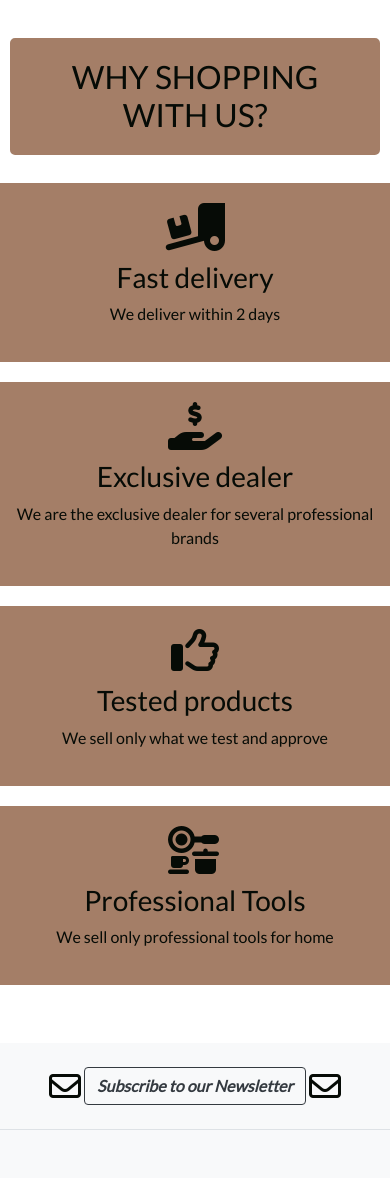
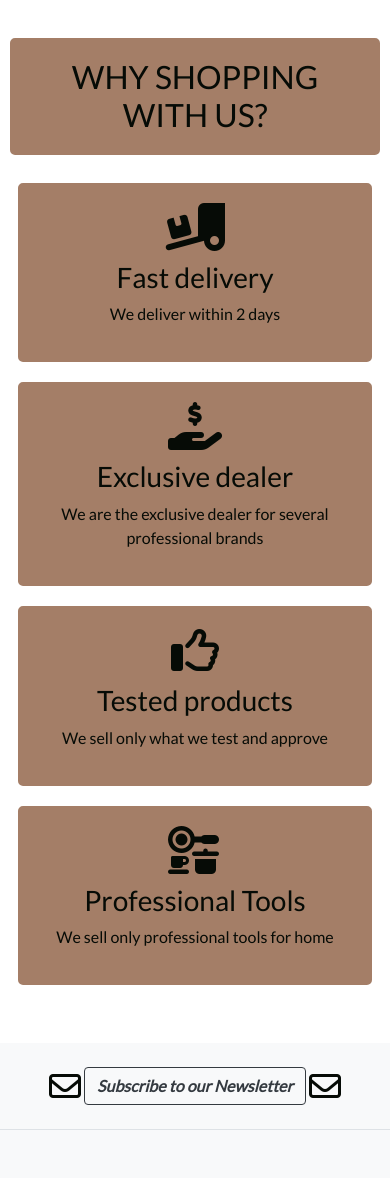
Before and after one commit to LudovicLeGuen/le_patissier, a Django app: page / in a window 390 px wide. Shown: the part 435-1613 px from the top of the page. Run offline with Django 3.2, Linux system fonts and the light colour scheme; some libraries are stand-ins or nearby versions.

Commit message:
Fixed index.html buying reasons responsiveness

```diff
--- a/home/templates/home/index.html
+++ b/home/templates/home/index.html
@@ -37,7 +37,7 @@
                     <h2 class="why-box">Why Shopping with Us?</h2>
                 </div>
             </div>
-            <div class="row mx-sm-5 mx-lg-0">
+            <div class="row mx-2 mx-lg-3 mx-lg-0">
                 <div class="col-sm-12 col-md-6 col-lg-3 why-box">
                     <div><i class="fa-solid fa-truck-ramp-box fa-3x"></i></div>
                     <div>
--- a/static/css/base.css
+++ b/static/css/base.css
@@ -120,7 +120,6 @@ body {
 @media (max-width: 520px) {
     #title-hero h1 {
         font-size: 175% !important;
-
     }
 
     #button-hero {
@@ -131,7 +130,10 @@ body {
 
     #button-hero h2{
         font-size: 75%;
+    }
 
+    .why-box {
+        border-width: 50px;
     }
 }
 
```
